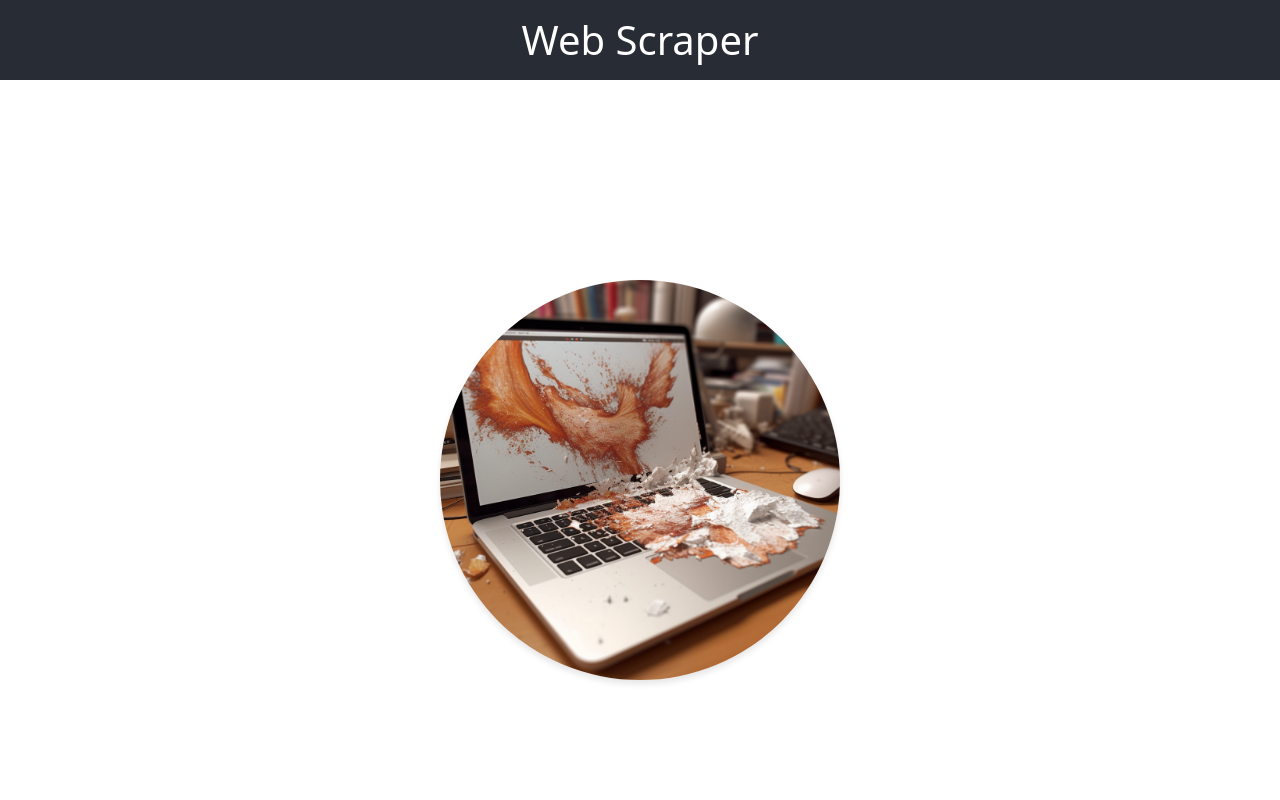
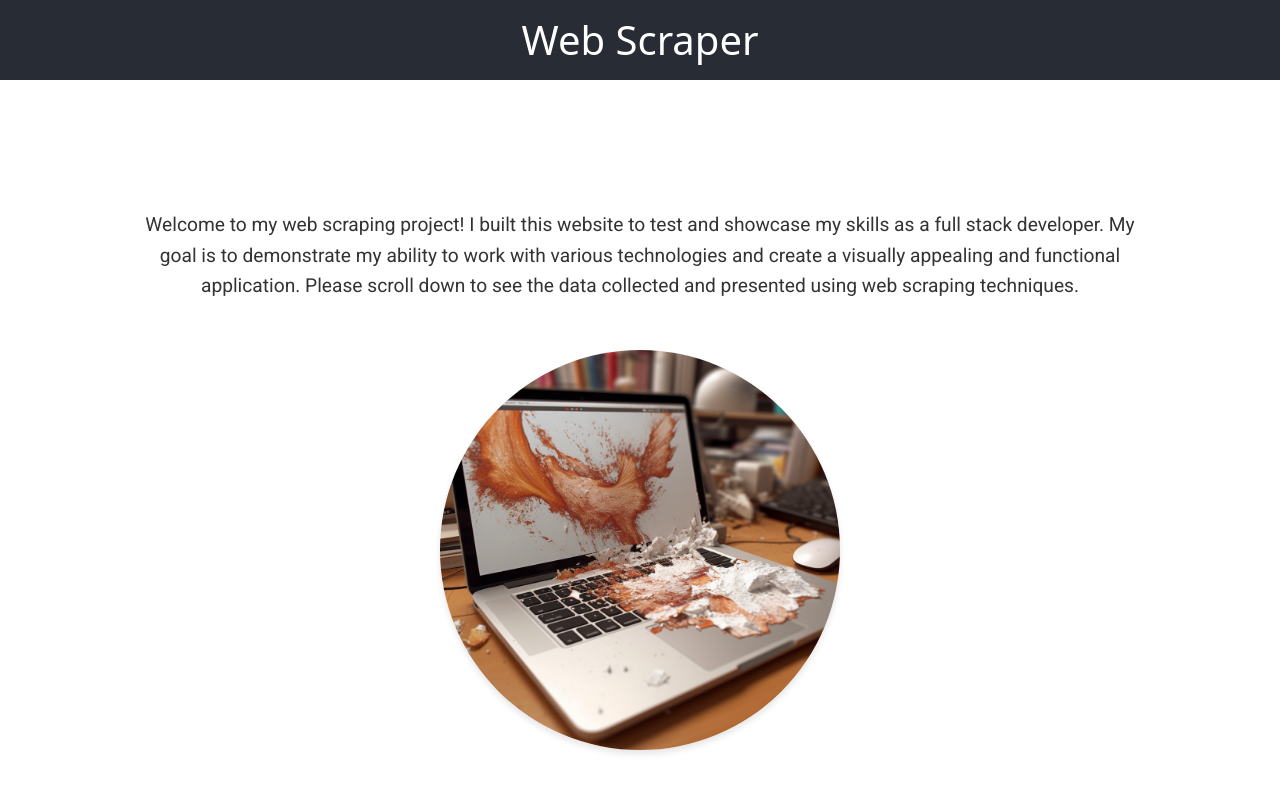
Before and after one commit to Goobber33/Web-Scraper, a React (Create React App) app in the folder client/: page / in a window 1280 px wide. Shown: the top 800 px of the page. Built offline with nearby package versions, Linux system fonts and the light colour scheme; no server answers.

Commit message:
Added code to Heroku

```diff
--- a/client/public/index.html
+++ b/client/public/index.html
@@ -26,7 +26,7 @@
       work correctly both with client-side routing and a non-root public URL.
       Learn how to configure a non-root public URL by running `npm run build`.
     -->
-  <title>React App</title>
+  <title>Web Scraper</title>
 </head>
 
 <body>
--- a/client/src/App.sass
+++ b/client/src/App.sass
@@ -33,16 +33,22 @@ body
   font-weight: bold
   margin-bottom: 1.5rem
   text-align: center
+  color: #1e5799
 
 .card-title
   font-weight: bold
-  font-size: 1.2rem
+  font-size: 1.5rem
   margin-bottom: 1rem
+  color: #f8f9fa
+  text-transform: uppercase
 
 .card-link
   font-weight: bold
 
 .data-card
+  background: linear-gradient(135deg, #1e5799 0%, #e8e8e8 100%)
+  border: none
+  border-radius: 10px
   transition: transform 0.3s
   display: flex
   flex-direction: column
@@ -51,6 +57,11 @@ body
   &:hover
     transform: scale(1.05)
     cursor: pointer
+
+.card-body
+  color: #333
+  font-weight: 500
+  text-align: left
 
 .explanation
   font-family: 'Roboto', sans-serif
@@ -67,9 +78,20 @@ body
 
 .main-image-container
   display: flex
+  flex-direction: column
   justify-content: center
   align-items: center
   height: 100vh
+
+.welcome-text
+  font-family: 'Roboto', sans-serif
+  font-size: 1.2rem
+  font-weight: 400
+  line-height: 1.6
+  margin-bottom: 2rem
+  text-align: center
+  color: #333
+  max-width: 80%
 
 .webscrape-image
   max-width: 50%
--- a/client/src/DataList.tsx
+++ b/client/src/DataList.tsx
@@ -5,7 +5,6 @@ import './App.sass';
 interface DataType {
     _id: string;
     url: string;
-  title?: string;
     name?: string;
     id?: number;
     types?: string[];
@@ -37,8 +36,22 @@ const DataList: React.FC = () => {
                     <Col md={4} key={item._id} className="mb-4">
                         <Card className={`data-card shadow h-100 d-flex flex-column`}>
                             <Card.Body className="d-flex flex-column">
-                <Card.Title>{item.title || item.name}</Card.Title>
 
+                                {item.name && (
+                                    <Card.Title>{item.name}</Card.Title>
+                                )}
+
+
+                                {item.types && (
+                                    <>
+                                        <p>Types:</p>
+                                        <ul>
+                                            {item.types.map((type, index) => (
+                                                <li key={index}>{type}</li>
+                                            ))}
+                                        </ul>
+                                    </>
+                                )}
 
                                 {item.abilities && (
                                     <>
@@ -50,14 +63,7 @@ const DataList: React.FC = () => {
                                         </ul>
                                     </>
                                 )}
-                <Card.Link
-                  href={item.url}
-                  target="_blank"
-                  rel="noopener noreferrer"
-                  className="text-primary"
-                >
-                  Visit source
-                </Card.Link>
+
                             </Card.Body>
                             <Card.Footer className="mt-auto">
                                 <Card.Link
@@ -74,8 +80,7 @@ const DataList: React.FC = () => {
                 ))}
             </Row>
             <p className="explanation">
-        Web scrapers are tools that extract information from websites by parsing HTML content. They are commonly used for a variety of purposes, such as data mining, data extraction, data harvesting, sentiment analysis, and web content analysis. In this example, we demonstrate the use of a web scraper to collect data from various sources and display the results in a visually appealing manner. Please note that I gathered data from a test website for demonstration purposes only. It can be unethical to scrape websites without explicit permission. Web scraping can be beneficial for businesses, researchers, and individuals seeking to obtain specific data quickly and efficiently from multiple websites.
-      </p>
+                Web scrapers are tools that extract information from websites by parsing HTML content. They are commonly used for a variety of purposes, such as data mining, data extraction, data harvesting, sentiment analysis, and web content analysis. In this example, we demonstrate the use of a web scraper to collect data from the PokeAPI, a free public API for accessing Pokemon data, and display the results in a visually appealing manner. Please note that I used this API for demonstration purposes only. It can be unethical to scrape websites without explicit permission. Web scraping can be beneficial for businesses, researchers, and individuals seeking to obtain specific data quickly and efficiently from multiple websites.            </p>
         </Container>
     );
 };
--- a/client/src/MainImage.tsx
+++ b/client/src/MainImage.tsx
@@ -5,6 +5,11 @@ import './App.sass';
 const MainImage: React.FC = () => {
   return (
     <div className="main-image-container">
+      <div className="welcome-text">
+        <p>
+          Welcome to my web scraping project! I built this website to test and showcase my skills as a full stack developer. My goal is to demonstrate my ability to work with various technologies and create a visually appealing and functional application. Please scroll down to see the data collected and presented using web scraping techniques.
+        </p>
+      </div>
       <img src={webscrapeImage} alt="Web Scraping" className="webscrape-image" />
     </div>
   );
```
Also changed, not shown: client/package.json (+6 -1 lines), 2 other files (tests, documents, lock files or other folders). Lines whose indentation alone changed are shown as unchanged.
